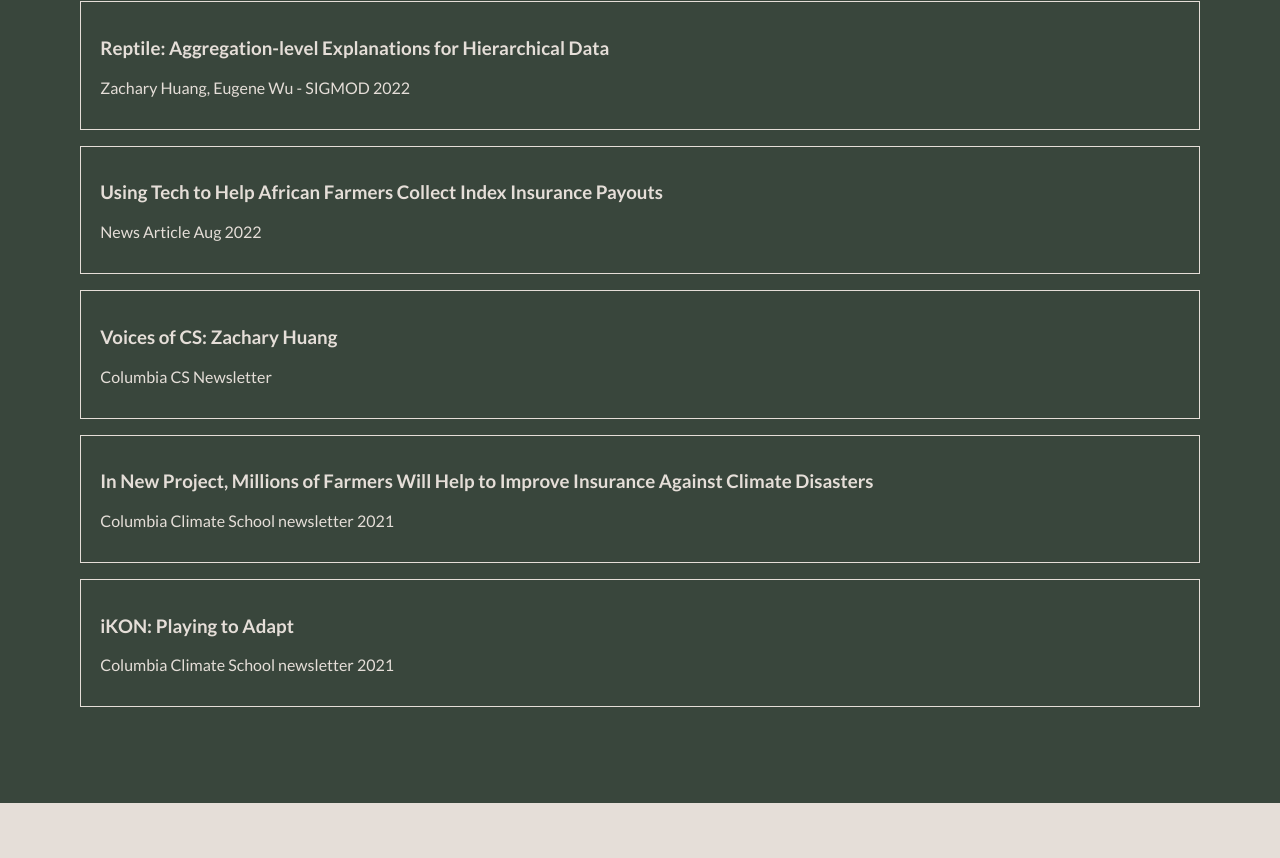
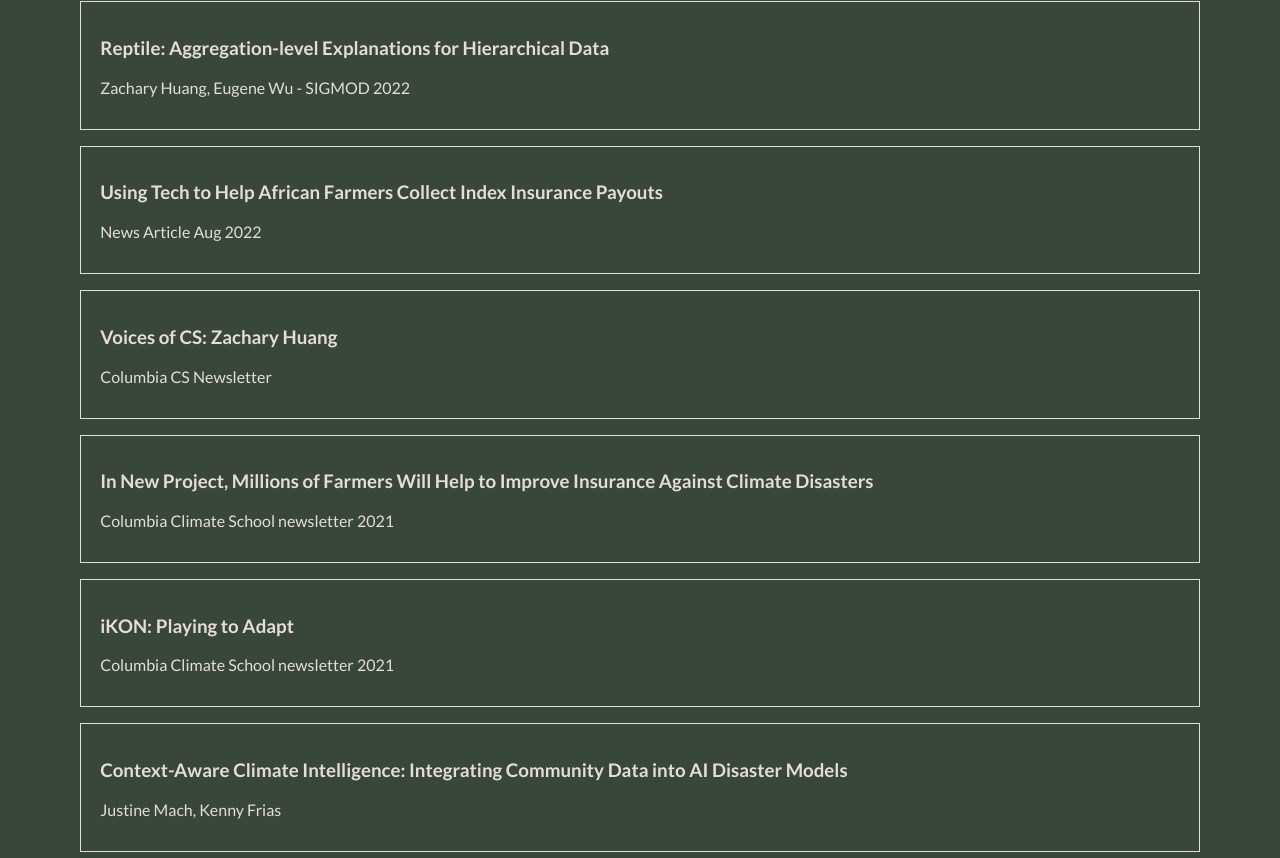
Before and after one commit to Columbia-DESDR/columbia-desdr.github.io, a React (Create React App) app: page /#/ in a window 1280 px wide. Shown: the part 4226-5084 px from the top of the page. Before the commit the page ends 5029 px from the top, so only its background shows below. Built offline with nearby package versions, Linux system fonts and the light colour scheme.

Commit message:
Add new publication to publications section

```diff
--- a/src/constants.js
+++ b/src/constants.js
@@ -37,4 +37,5 @@
   {name: 'Voices of CS: Zachary Huang', authors: 'Columbia CS Newsletter', link: 'https://www.cs.columbia.edu/2022/voices-of-cs-zachary-huang/'},
   {name: 'In New Project, Millions of Farmers Will Help to Improve Insurance Against Climate Disasters', authors: 'Columbia Climate School newsletter 2021', link: 'https://iri.columbia.edu/news/in-new-project-millions-of-farmers-will-help-to-improve-insurance-against-climate-disasters/'},
   {name: 'iKON: Playing to Adapt', authors: 'Columbia Climate School newsletter 2021', link: 'https://iri.columbia.edu/news/ikon-playing-to-adapt/'},
+  {name: 'Context-Aware Climate Intelligence: Integrating Community Data into AI Disaster Models', authors: 'Justine Mach, Kenny Frias', link: 'https://docs.google.com/presentation/d/1I2cEKmiWuY7YXb3qqvKoSku3tUseWDVscvjdbWMvv2g/edit?usp=sharing'},
 ]
```
